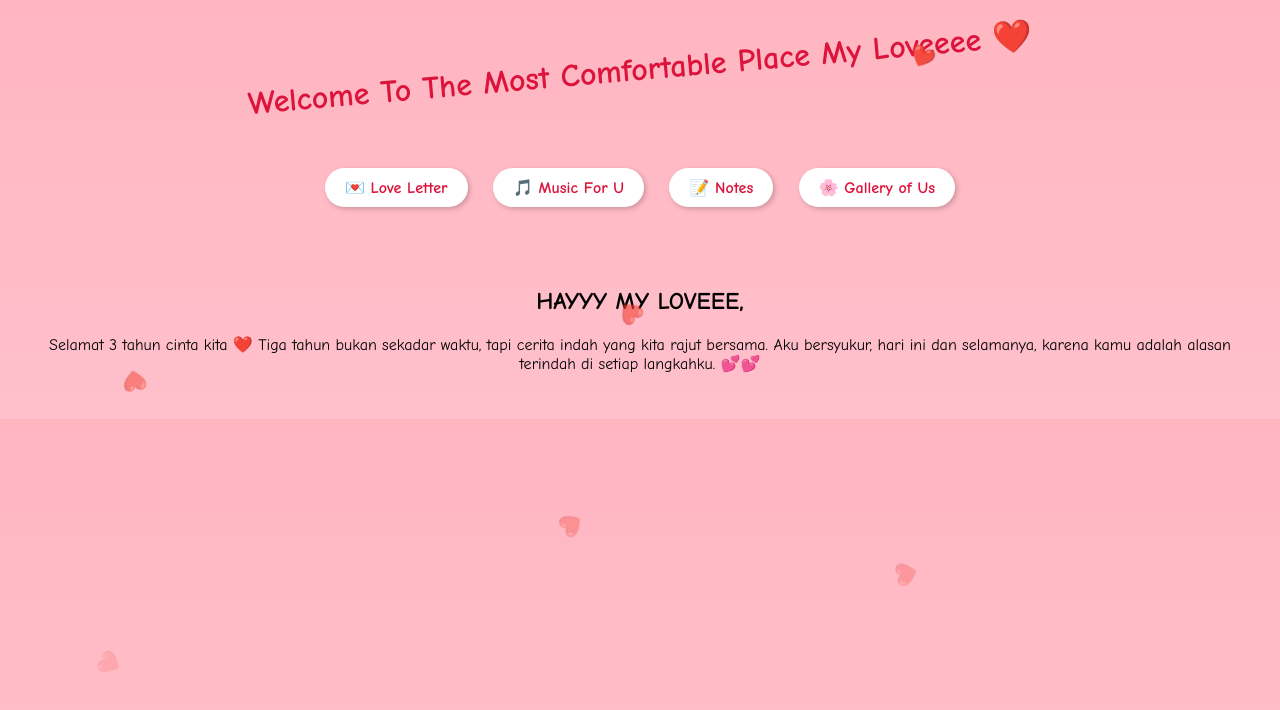
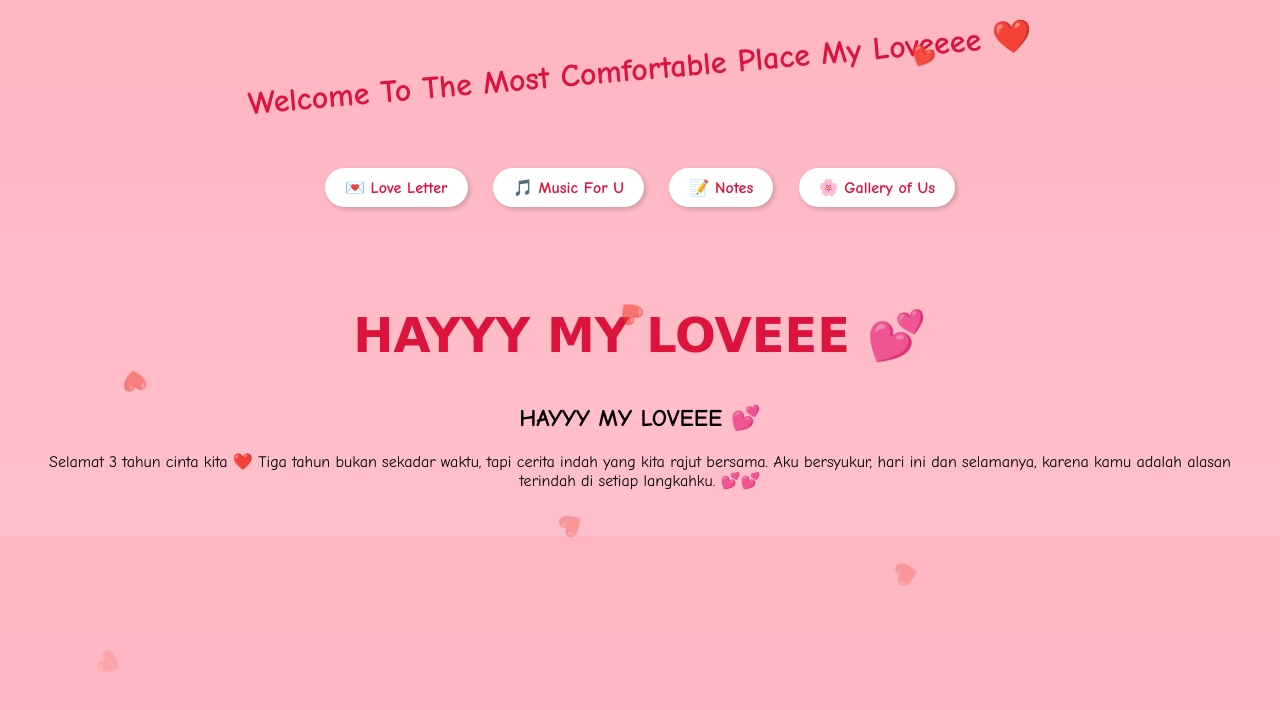
Before and after one commit to IamQinnn/mylove, a plain HTML site: page index.html in a window 1280 px wide. Drawn offline with Linux system fonts and the light colour scheme.

Commit message:
Update index.html

```diff
--- a/index.html
+++ b/index.html
@@ -19,8 +19,11 @@
   </nav>
 
   <section>
+    <div class="homepage-title">
+  <h1>HAYYY MY LOVEEE 💕</h1>
+    </div>
     <div id="letter" class="content active">
-      <h2>HAYYY MY LOVEEE,</h2>
+      <h2>HAYYY MY LOVEEE 💕</h2>
       <p>Selamat 3 tahun cinta kita ❤️
 Tiga tahun bukan sekadar waktu,
 tapi cerita indah yang kita rajut bersama.
```
